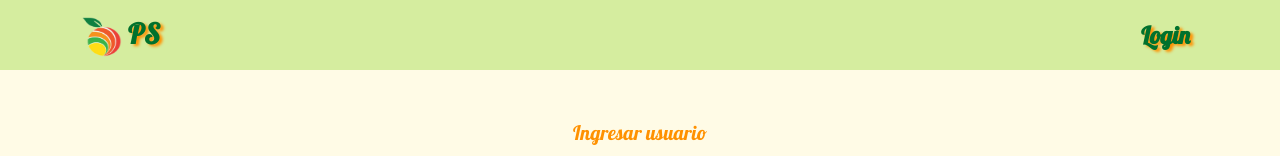
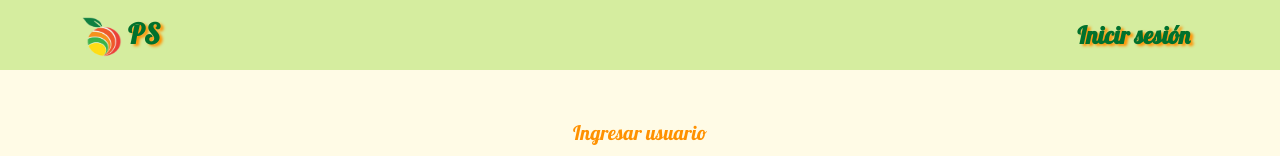
Before and after one commit to noeliajz/PS, a React (Vite) app in the folder vite-project/: page / in a window 1280 px wide. Shown: the top 156 px of the page. Built offline with nearby package versions, Linux system fonts and the light colour scheme.

Commit message:
se elimina registro

```diff
--- a/vite-project/src/components/Navbar2.jsx
+++ b/vite-project/src/components/Navbar2.jsx
@@ -62,7 +62,7 @@ function Navbar2() {
               </Nav.Link>
             ) : (
               <>
-                <Nav.Link href="/Login" className="colorLetrasNavbar fs-4">Login</Nav.Link>
+                <Nav.Link href="/Login" className="colorLetrasNavbar fs-4">Inicir sesión</Nav.Link>
               </>
             )}
           </Nav>
```
